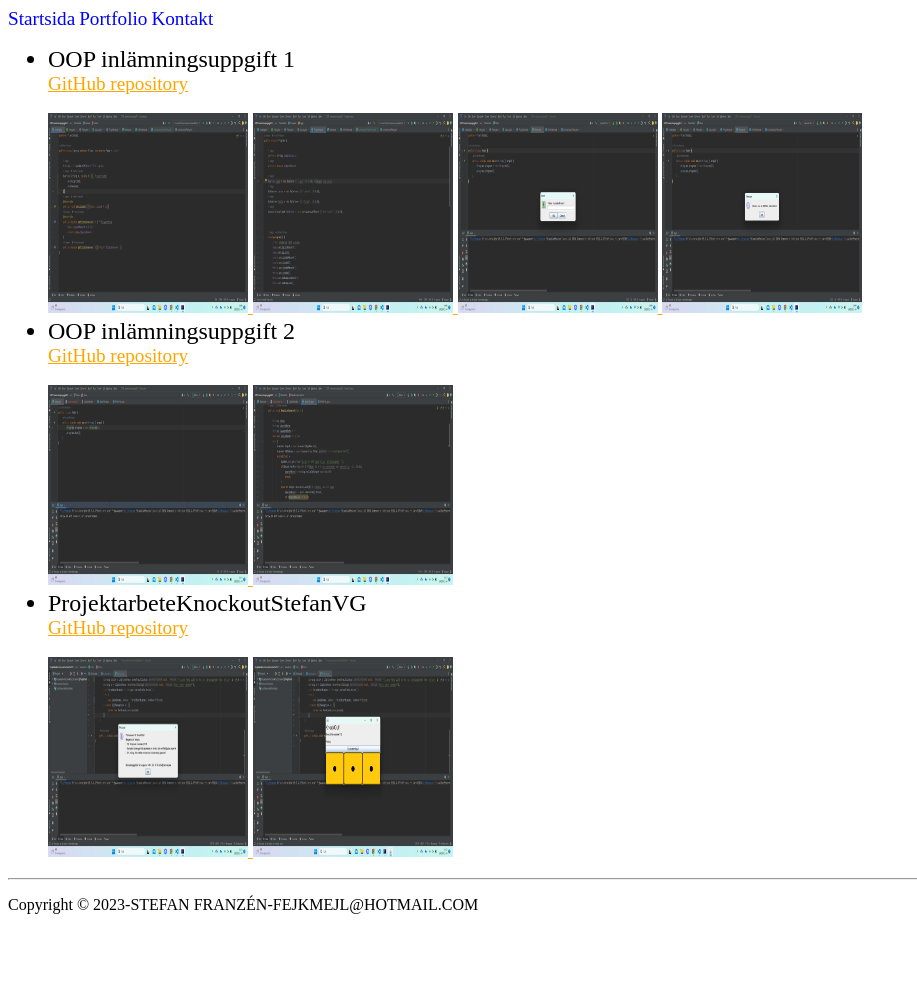
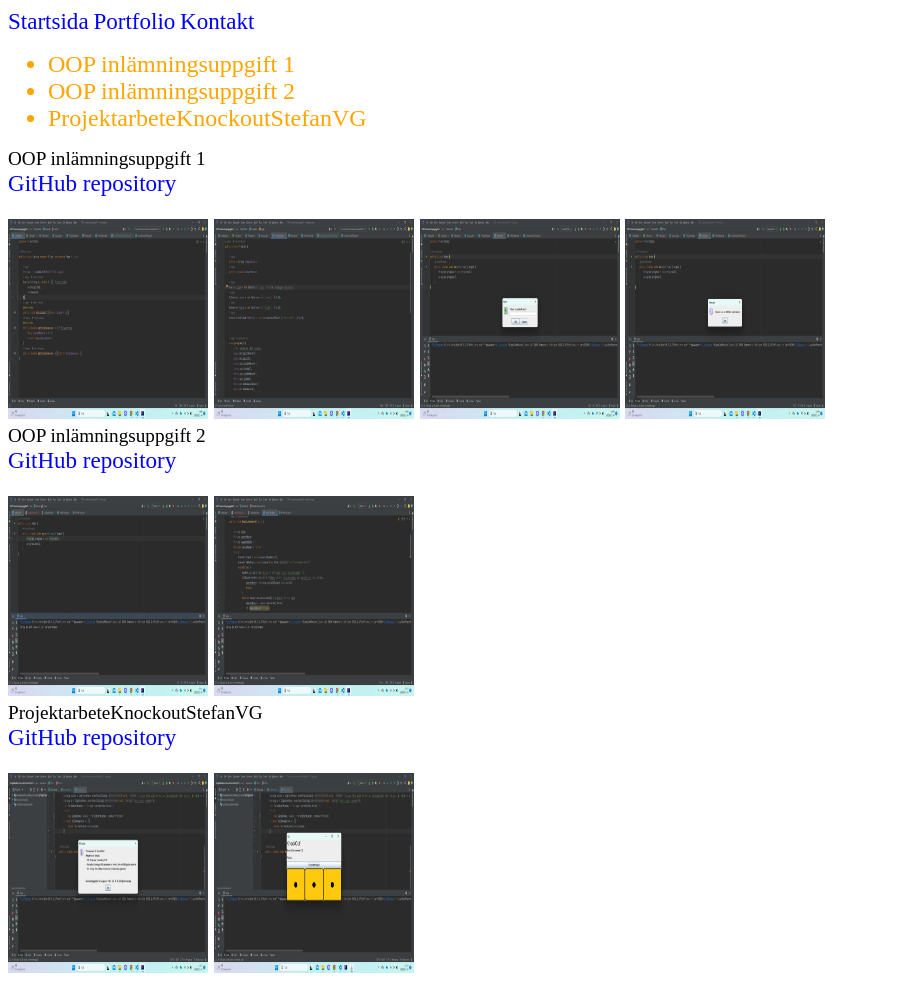
Before and after one commit to Kappen2/Uppgift1-Frontend, a plain HTML site: page portfolio.html in a window 1280 px wide. Shown: the top 982 px of the page, without its empty margins (0-917 px from the left). Before the commit the page ends 930 px from the top, so only its background shows below. Drawn offline with Linux system fonts and the light colour scheme; a web font is replaced by a local one.

Commit message:
final version

```diff
--- a/portfolio.html
+++ b/portfolio.html
@@ -15,6 +15,11 @@
     </nav>
     <ul>
         <li>OOP inlämningsuppgift 1</li>
+        <li>OOP inlämningsuppgift 2</li>
+        <li>ProjektarbeteKnockoutStefanVG</li>
+    </ul>
+    <nav>OOP inlämningsuppgift 1
+        <br>
         <a href="https://github.com/Kappen2/OOP_inlamningsuppgift1.git" target="_blank">GitHub repository</a>
         <br>
         <br>
@@ -30,7 +35,9 @@
         <a href="Images/OOP1-4.png">
             <img src="Images/OOP1-4.png" alt="OOP1-4" width="200" height="200">
         </a>
-        <li>OOP inlämningsuppgift 2</li>
+    </nav>
+    <nav>OOP inlämningsuppgift 2
+        <br>
         <a href="https://github.com/Kappen2/OOP_Inlamningsuppgift2.git" target="_blank">GitHub repository</a>
         <br>
         <br>
@@ -40,7 +47,9 @@
         <a href="Images/OOP2-2.png">
             <img src="Images/OOP2-2.png" alt="OOP2-2" width="200" height="200">
         </a>
-        <li>ProjektarbeteKnockoutStefanVG</li>
+    </nav>
+    <nav>ProjektarbeteKnockoutStefanVG
+        <br>
         <a href="https://github.com/Kappen2/ProjektarbeteKnockOutStefanVG.git" target="_blank">GitHub repository</a>
         <br>
         <br>
@@ -50,7 +59,7 @@
         <a href="Images/Knockout2.png">
             <img src="Images/Knockout2.png" alt="Knockout2" width="200" height="200">
         </a>
-    </ul>
+    </nav>
     <hr>
     <p>Copyright &copy; 2023-STEFAN FRANZÉN-FEJKMEJL@HOTMAIL.COM</p>
 </body>
--- a/style.css
+++ b/style.css
@@ -4,6 +4,8 @@ h1{font-family: Tilt Warp, Rubik, Noto Sans; color: darkolivegreen; font-size: 2
 h2{font-family: Tilt Warp, Rubik, Noto Sans;color: darkgreen; font-size: 1.5em; text-align: left;}
 
 head p{color: darkcyan;}
+
+nav{font-size: 1.2em;}
 
 nav a{color: blue; text-decoration: none; font-size: 1.2em;}
 
@@ -13,9 +15,7 @@ nav a:hover{color: yellow;}
 
 nav a:active{color: red;}
 
-ul a{color: orange; font-size: 1.2em;}
-
-li{font-size: 1.5em;}
+li{font-size: 1.5em; color: orange;}
 
 .center {
     display: block;
```
Also changed, not shown: contact.html (+1 -1 lines).
